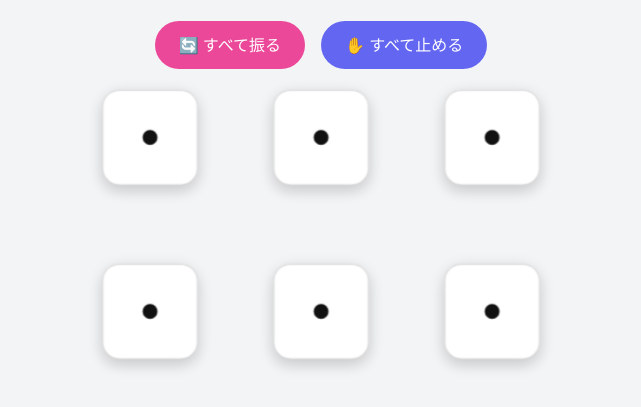
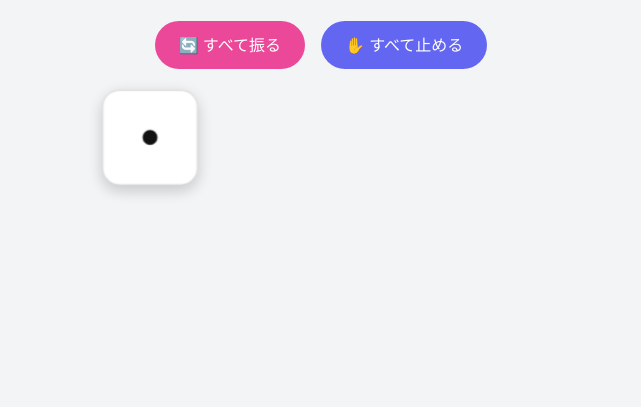
Before and after one commit to tkk-fk/web-saikoro, a plain HTML site: page index.html in a window 1280 px wide. Shown: the part 127-534 px from the top of the page, without its empty margins (319-960 px from the left). Drawn offline with nearby package versions, Linux system fonts and the light colour scheme.

Commit message:
Change initial dice display from 6 to 1

```diff
--- a/index.html
+++ b/index.html
@@ -243,7 +243,7 @@ document.querySelectorAll(".countBtn").forEach(btn=>{
 });
 
 // 初期は 6こ 表示
-renderDice(6);
+renderDice(1);
 
 // 一括操作
 document.getElementById("rollAll").onclick = ()=>{
```
